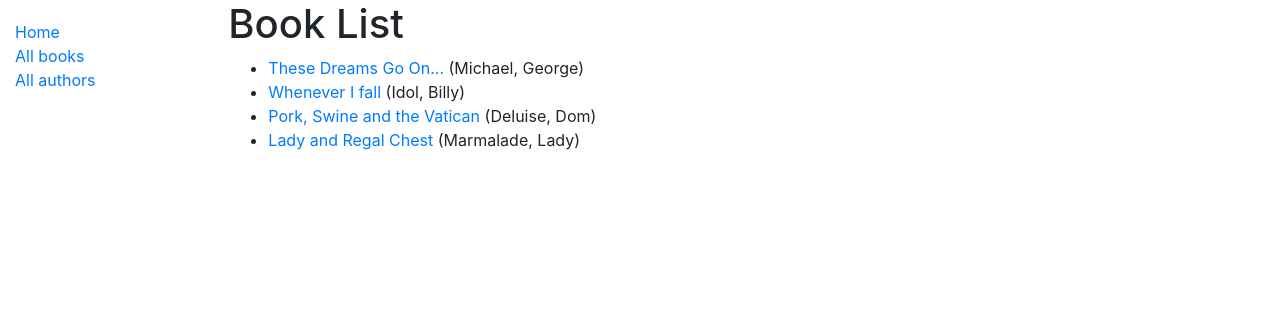
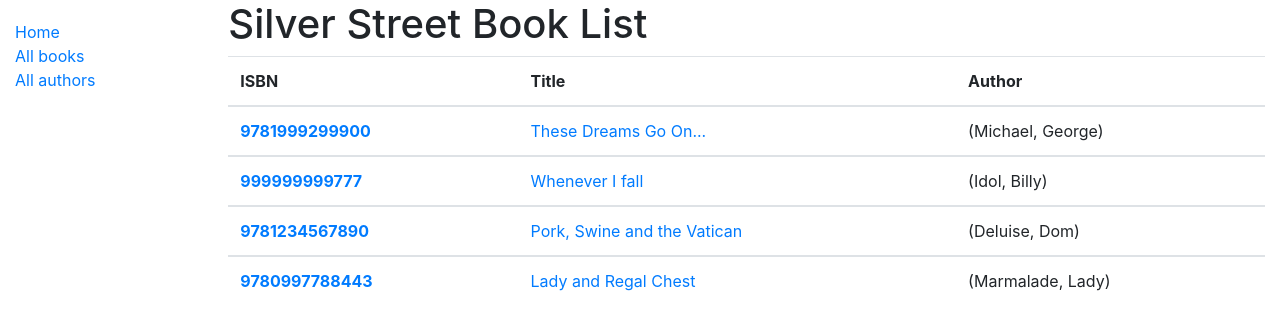
Before and after one commit to jondjacobsen/locallibrary, a Django app: page /catalog/books/ in a window 1280 px wide. Shown: the top 330 px of the page. Run offline with Django 3.2, Linux system fonts and the light colour scheme; data comes from the database, SQL or seed files in the repository; some libraries are stand-ins or nearby versions.

Commit message:
Book List View - Table Update

```diff
--- a/catalog/views.py
+++ b/catalog/views.py
@@ -38,10 +38,3 @@ from django.views import generic
 
 class BookListView(generic.ListView):
     model = Book
-
-    def get_context_data(self, **kwargs):
-        # Call the base implementation first to get the context
-        context = super(BookListView, self).get_context_data(**kwargs)
-        # Create any data and add it to the context
-        context['some_data'] = 'This is just some data'
-        return context
--- a/templates/catalog/book_list.html
+++ b/templates/catalog/book_list.html
@@ -1,15 +1,26 @@
 {% extends "base_generic.html" %}
 
 {% block content %}
-  <h1>Book List</h1>
+  <h1>Silver Street Book List</h1>
   {% if book_list %}
-  <ul>
+  <table class="table">
+    <thead>
+        <tr>
+            <th>ISBN</th>
+            <th>Title</th>
+            <th>Author</th>
+        </tr>
+    </thead>
     {% for book in book_list %}
-      <li>
-        <a href="{{ book.get_absolute_url }}">{{ book.title }}</a> ({{book.author}})
-      </li>
+      <tbody>
+        <tr>
+            <td><strong><a href="{{ book.get_absolute_url }}">{{ book.isbn }} </strong></td>
+            <td><a href="{{ book.get_absolute_url }}">{{ book.title }}</a></td>
+            <td>({{book.author}})</td>
+        </tr>
+      </tbody>
     {% endfor %}
-  </ul>
+  </table>
   {% else %}
     <p>There are no books in the library.</p>
   {% endif %}
```
